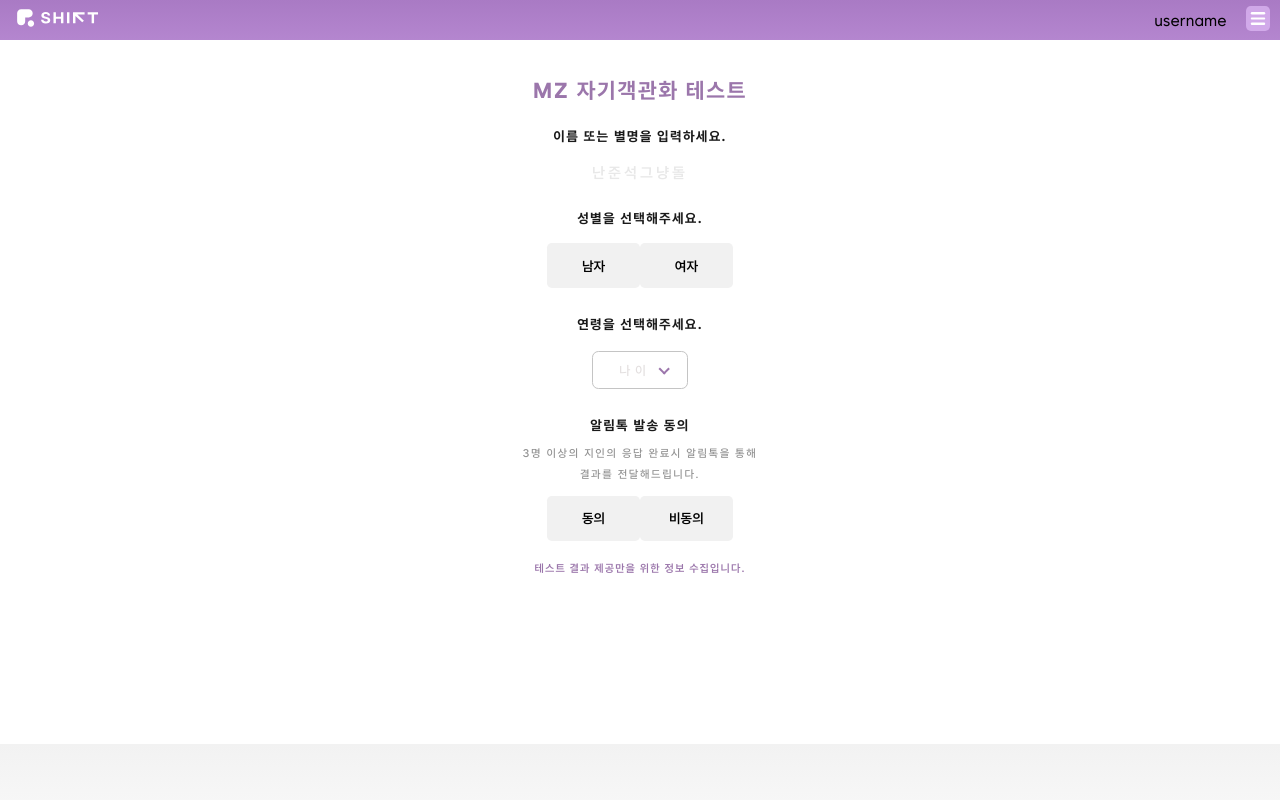
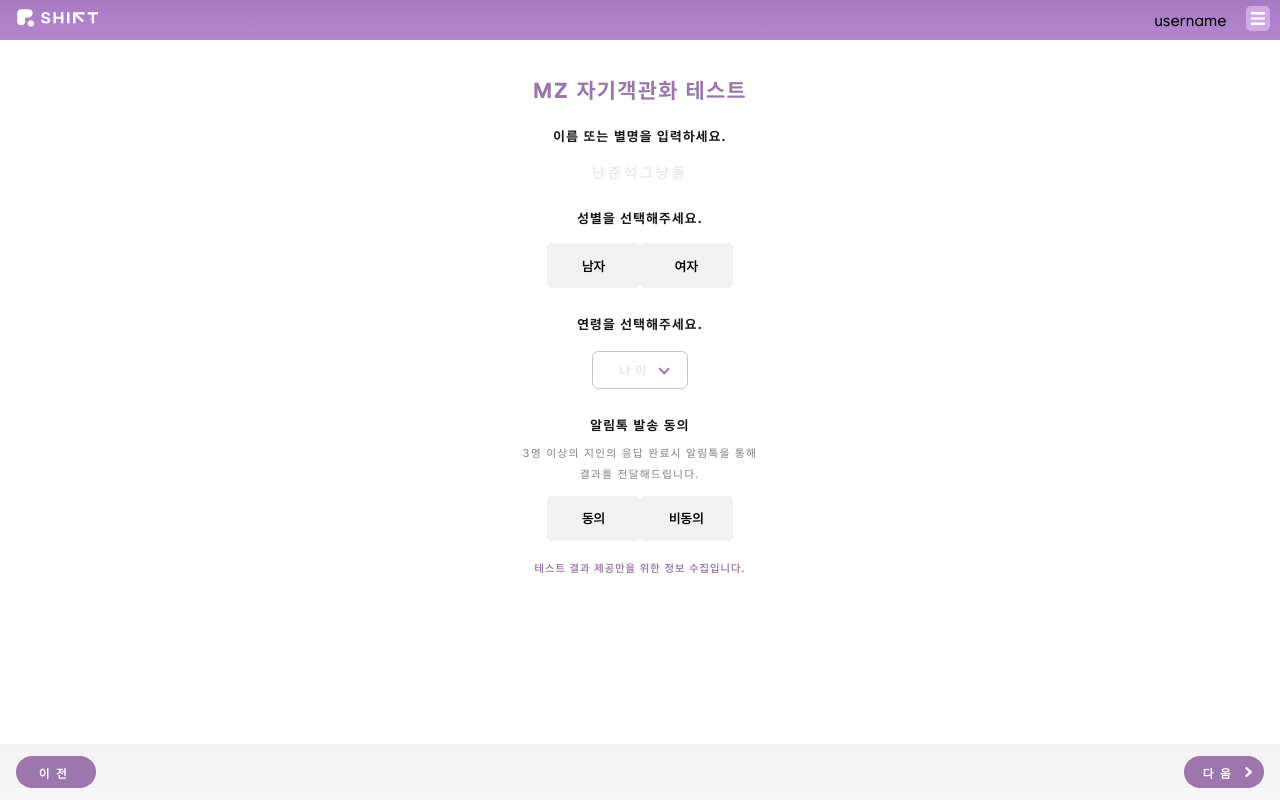
Before and after one commit to HEBA-Hanyang-Univ/shift, a React (Create React App) app in the folder react/: page /inputInfo in a window 1280 px wide. Built offline with nearby package versions, Linux system fonts and the light colour scheme.

Commit message:
update Footer navigation

```diff
--- a/react/src/components/Footer/GuestFooter.js
+++ b/react/src/components/Footer/GuestFooter.js
@@ -1,11 +1,18 @@
-import React, { useState } from "react";
+import { useState } from "react";
+import "./Footer.scss";
+import { useNavigate } from "react-router-dom";
 import { Link } from "react-router-dom";
-import "./Footer.scss";
 import { Button } from "../Button/Button";
-import { Dot } from "./Dot";
 import NextArrow from "../../assets/images/nextArrow.svg";
 
 export const GuestFooter = ({ prevPageUrl, nextPageUrl, isNextEnabled }) => {
+  const navigate = useNavigate();
+
+  const handleNextPage = () => {
+    if(isNextEnabled) {
+      navigate(nextPageUrl);
+    }
+  };
 
   return (
     <div className="guestFooterContainer">
@@ -13,20 +20,17 @@ export const GuestFooter = ({ prevPageUrl, nextPageUrl, isNextEnabled }) => {
         <div className="prevBtnBox">
           {prevPageUrl &&
             <Link to={prevPageUrl} style={{textDecoration:'none'}}>
-              <Button color='#9C76AC' width={5} height={2.5} className="prevPageBtn">
+              <Button color='#9C76AC' width={5} height={2} className="prevPageBtn">
                 이전
               </Button>
             </Link>}
         </div>
 
         <div className="nextBtnBox">
-          {nextPageUrl &&
-            <Link to={nextPageUrl} style={{textDecoration:'none'}}>
-              <Button color='#9C76AC' width={5} height={2} className="nextPageBtn" disabled={!isNextEnabled} >
-                다음
-                <img src={NextArrow} alt="nextBtn"/>
-              </Button>
-            </Link>}
+          <Button color='#9C76AC' width={5} height={2} className="nextPageBtn" onClick={handleNextPage} disabled={!isNextEnabled} >
+            다음
+            <img src={NextArrow} alt="nextBtn"/>
+          </Button>
         </div>
       </div>
     </div>
--- a/react/src/pages/LinkSender/InfoHost.js
+++ b/react/src/pages/LinkSender/InfoHost.js
@@ -1,4 +1,4 @@
-import React from "react";
+import React, { useState, useEffect } from "react";
 import "../../assets/styles/LinkSender/InfoHost.scss";
 import { RadioBtn } from "../../components/Button/RadioBtn";
 import { DropDownBtn } from "../../components/Button/DropDownBtn";
@@ -6,6 +6,33 @@ import { GuestFooter } from "../../components/Footer/GuestFooter";
 
 export const InfoHost = () => {
   const ageOptions = Array.from({ length: 51}, (_, i) => ({key:i, value: `${i + 10}세`}));
+
+  const [name, setName] = useState('');
+  const [gender, setGender] = useState(null);
+  const [age, setAge] = useState('');
+  const [alarm, setAlarm] = useState(null);
+
+  const handleNameChange = (e) => {
+    setName(e.target.value);
+  }
+
+  const handleGenderChange = (value) => {
+    setGender(value);
+  }
+
+  const handleAgeChange = (value) => {
+    setAge(value);
+  }
+
+  const handleAlarmChange = (value) => {
+    setAlarm(value);
+  }
+
+  const [isNextEnabled, setIsNextEnabled] = useState(false);
+
+  useEffect(() => {
+    setIsNextEnabled(name.trim() !== '' && gender !== null && age !== '' && alarm !== null);
+  }, [name, gender, age, alarm]);
 
   return (
     <div id="Container">
@@ -17,20 +44,20 @@ export const InfoHost = () => {
           <span id="infoTitle">
             이름 또는 별명을 입력하세요.
           </span>
-          <input placeholder="난준석그냥돌"></input>
+          <input placeholder="난준석그냥돌" onChange={handleNameChange}></input>
         </div>
         <div className="ihInputGender">
           <span id="infoTitle">
             성별을 선택해주세요.
           </span>
-          <RadioBtn option1Text={'남자'} option2Text={'여자'} />
+          <RadioBtn option1Text={'남자'} option2Text={'여자'}  onChange={handleGenderChange}/>
         </div>
         <div className="ihInputAge">
           <span id="infoTitle">
             연령을 선택해주세요.
           </span>
           {/* TODO: 추후 옵션 데이터 전달 */}
-          <DropDownBtn options={ageOptions} placeholder="나이" onChange={(value) => console.log(value)}></DropDownBtn>
+          <DropDownBtn options={ageOptions} placeholder="나이" onChange={handleAgeChange} ></DropDownBtn>
         </div>
         <div className="ihPushAgree">
           <span id="infoTitle">알림톡 발송 동의</span>
@@ -39,13 +66,14 @@ export const InfoHost = () => {
             <br></br>
             결과를 전달해드립니다.
           </span>
-          <RadioBtn option1Text={'동의'} option2Text={'비동의'} />
+          <RadioBtn option1Text={'동의'} option2Text={'비동의'} onChange={handleAlarmChange} />
           <span className="ihPushAgreeNotice">
             테스트 결과 제공만을 위한 정보 수집입니다.
           </span>
         </div>
       </div>
-      <GuestFooter/>
+      {/* TODO: 추후 url 수정 */}
+      <GuestFooter prevPageUrl={"/"} nextPageUrl={"/myIdentity"} isNextEnabled={isNextEnabled} />
     </div>
   )
 };
```
